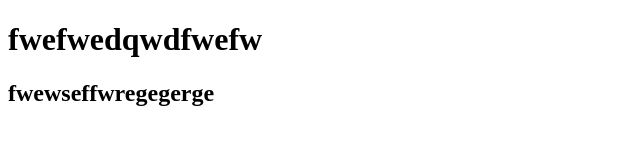
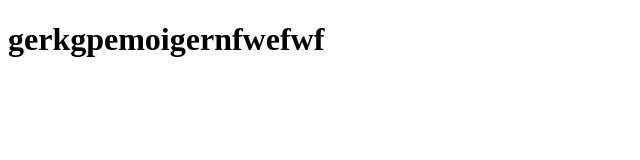
Before and after one commit to bifaster/testrepo, a plain HTML site: page index.html in a window 1280 px wide. Shown: the whole page, without its empty margins (0-640 px from the left). Drawn offline with Linux system fonts and the light colour scheme.

Commit message:
new commit

```diff
--- a/index.html
+++ b/index.html
@@ -3,10 +3,9 @@
 <head>
     <meta charset="UTF-8">
     <meta name="viewport" content="width=device-width, initial-scale=1.0">
-    <title>Document</title>
+    <title>test</title>
 </head>
 <body>
-    <h1>fwefwedqwdfwefw</h1>
-    <h2>fwewseffwregegerge</h2>
+    <h1>gerkgpemoigernfwefwf</h1>
 </body>
 </html>
```
